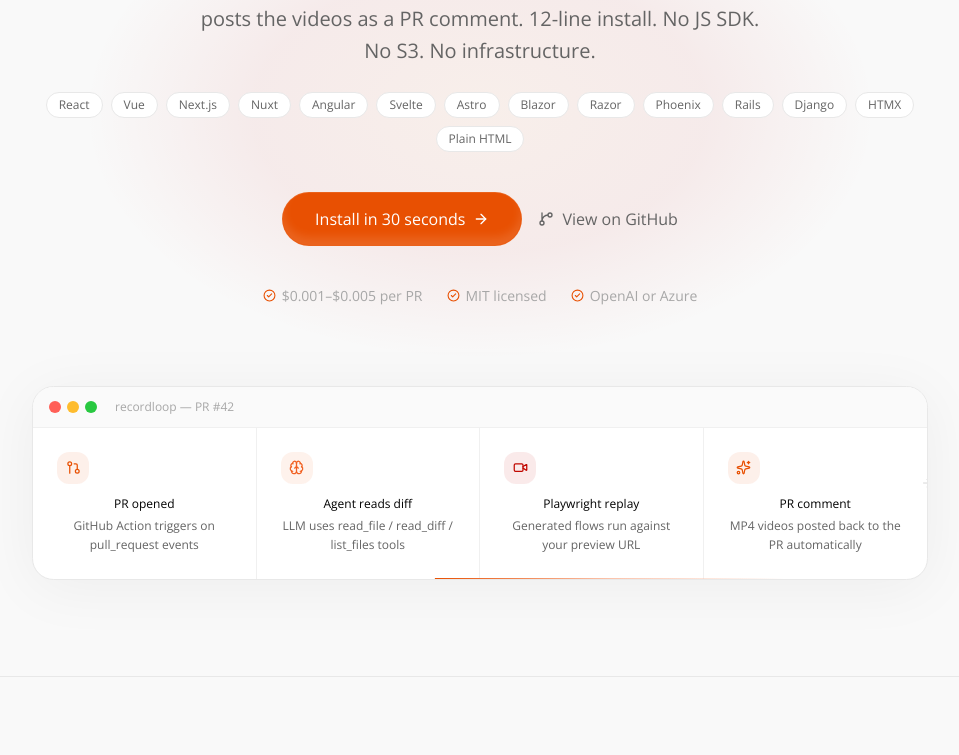
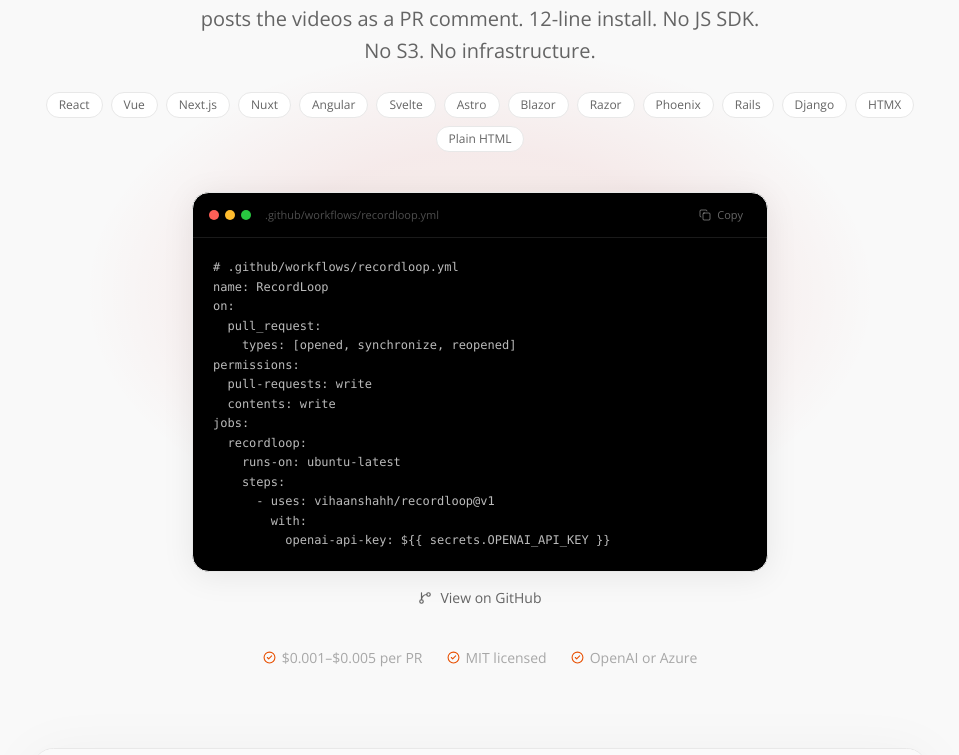
Before and after one commit to vihaanshahh/record-landing, a Next.js app: page / in a window 1280 px wide. Shown: the part 520-1275 px from the top of the page, without its empty margins (160-1119 px from the left). Built offline with nearby package versions, Linux system fonts and the light colour scheme.

Commit message:
feat: replace hero CTA buttons with inline copyable quickstart YAML snippet
Puts the 14-line workflow YAML directly in the hero section so visitors
can copy-paste without leaving the page. Includes a terminal-chrome wrapper,
filename label, and a Copy button that shows a checkmark on success.

```diff
--- a/app/page.tsx
+++ b/app/page.tsx
@@ -11,6 +11,7 @@
   AccordionTrigger,
 } from "@/components/ui/interfaces-accordion";
 import { motion, type Variants, type Easing } from "framer-motion";
+import { useState } from "react";
 import {
   GitBranch,
   CheckCircle2,
@@ -25,6 +26,8 @@
   GitMerge,
   Globe,
   ShieldCheck,
+  Copy,
+  Check,
 } from "lucide-react";
 
 const easeOut: Easing = [0.16, 1, 0.3, 1];
@@ -184,7 +187,32 @@
 
 const frameworks = ["React", "Vue", "Next.js", "Nuxt", "Angular", "Svelte", "Astro", "Blazor", "Razor", "Phoenix", "Rails", "Django", "HTMX", "Plain HTML"];
 
+const QUICKSTART_YAML = `# .github/workflows/recordloop.yml
+name: RecordLoop
+on:
+  pull_request:
+    types: [opened, synchronize, reopened]
+permissions:
+  pull-requests: write
+  contents: write
+jobs:
+  recordloop:
+    runs-on: ubuntu-latest
+    steps:
+      - uses: vihaanshahh/recordloop@v1
+        with:
+          openai-api-key: \${{ secrets.OPENAI_API_KEY }}`;
+
 export default function Home() {
+  const [copied, setCopied] = useState(false);
+
+  function handleCopy() {
+    navigator.clipboard.writeText(QUICKSTART_YAML).then(() => {
+      setCopied(true);
+      setTimeout(() => setCopied(false), 2000);
+    });
+  }
+
   return (
     <main className="w-full overflow-x-hidden bg-[#F9F9F9] text-[#000000]">
 
@@ -303,33 +331,49 @@
           </motion.div>
 
           <motion.div
-            className="mt-10 flex flex-col sm:flex-row items-center gap-4"
+            className="mt-10 w-full max-w-xl"
             variants={fadeUp}
             initial="hidden"
             animate="visible"
             custom={3}
           >
-            <a href="https://github.com/vihaanshahh/recordloop#quick-start" target="_blank" rel="noopener noreferrer">
-              <ShimmerButton
-                shimmerColor="#F16021"
-                background="#E85002"
-                className="font-normal px-8 py-3.5 text-base"
+            {/* Inline quickstart snippet */}
+            <div className="relative rounded-xl border border-[#e8e8e8] bg-[#000000] overflow-hidden text-left shadow-[0_4px_32px_rgba(0,0,0,0.08)]">
+              {/* Terminal chrome */}
+              <div className="flex items-center justify-between px-4 py-2.5 border-b border-white/10">
+                <div className="flex items-center gap-1.5">
+                  <div className="w-2.5 h-2.5 rounded-full bg-[#ff5f57]" />
+                  <div className="w-2.5 h-2.5 rounded-full bg-[#febc2e]" />
+                  <div className="w-2.5 h-2.5 rounded-full bg-[#28c840]" />
+                  <span className="ml-2 text-[11px] text-white/30 font-light">.github/workflows/recordloop.yml</span>
+                </div>
+                <button
+                  onClick={handleCopy}
+                  className="flex items-center gap-1.5 text-[11px] font-light transition-colors px-2 py-1 rounded-md"
+                  style={{ color: copied ? "#28c840" : "rgba(255,255,255,0.4)" }}
+                  aria-label="Copy YAML"
                 >
-                <span className="flex items-center gap-2">
-                  Install in 30 seconds
-                  <ArrowRight size={16} />
-                </span>
-              </ShimmerButton>
-            </a>
+                  {copied ? <Check size={12} /> : <Copy size={12} />}
+                  {copied ? "Copied!" : "Copy"}
+                </button>
+              </div>
+              <pre className="p-5 text-xs font-light leading-relaxed overflow-x-auto text-[#F9F9F9]/75 whitespace-pre select-all">
+                <code>{QUICKSTART_YAML}</code>
+              </pre>
+            </div>
+
+            {/* Secondary link */}
+            <div className="mt-4 flex justify-center">
               <a
                 href="https://github.com/vihaanshahh/recordloop"
                 target="_blank"
                 rel="noopener noreferrer"
-              className="flex items-center gap-2 text-[#646464] hover:text-black text-base font-light transition-colors"
+                className="flex items-center gap-2 text-[#646464] hover:text-black text-sm font-light transition-colors"
               >
-              <GitBranch size={16} />
+                <GitBranch size={14} />
                 View on GitHub
               </a>
+            </div>
           </motion.div>
 
           <motion.div
```
Lines whose indentation alone changed are shown as unchanged.
